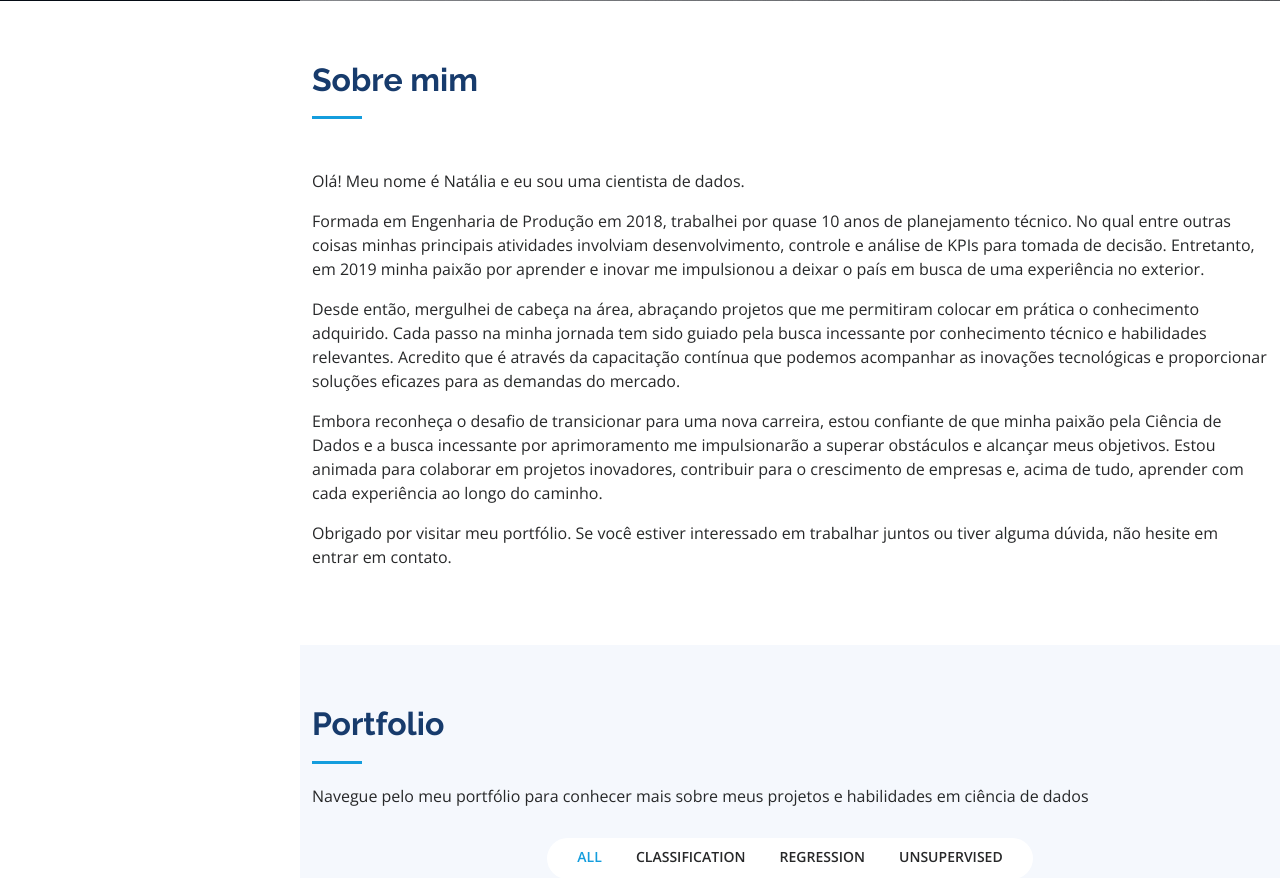
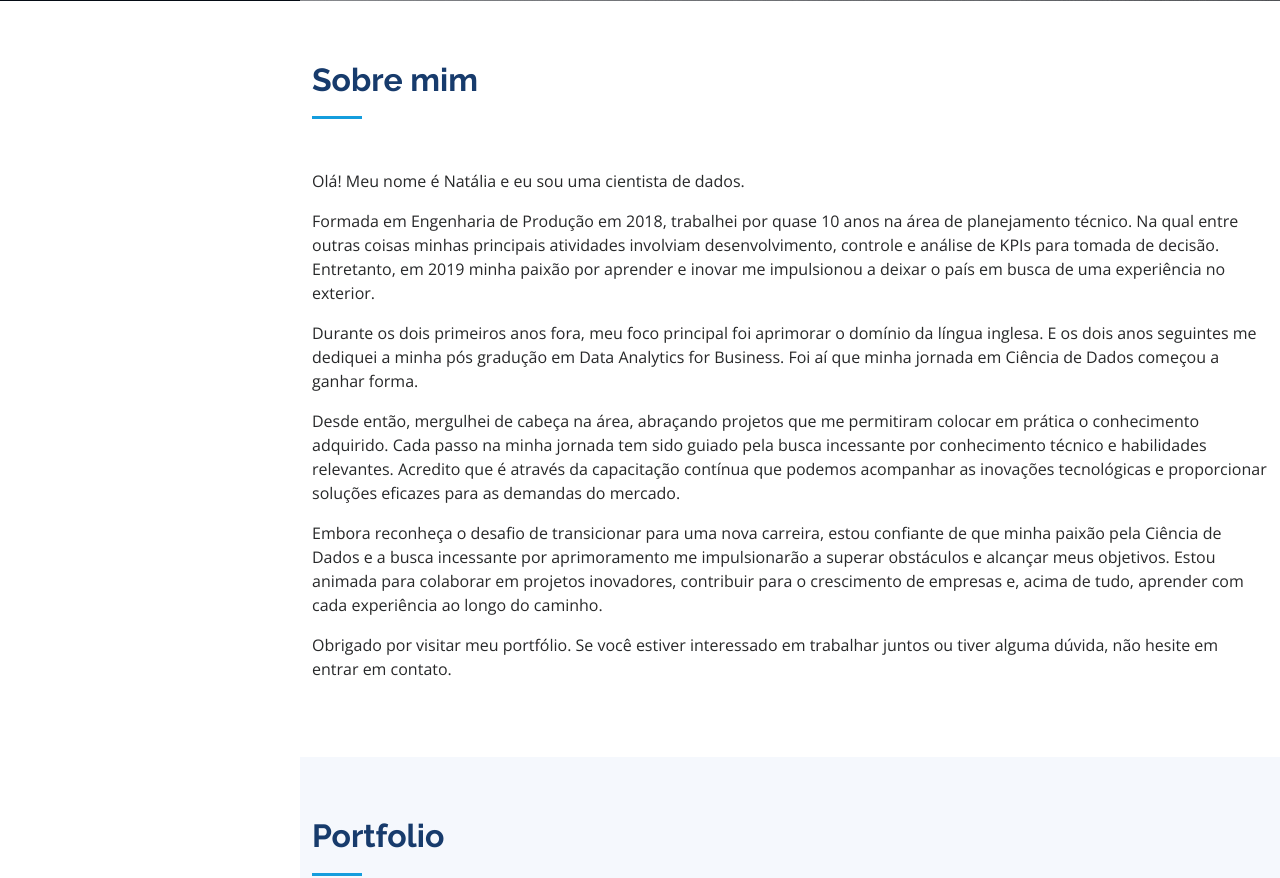
Before and after one commit to natalia-gcvs/natalia-goncalves-portfolio, a Flask app: page / in a window 1280 px wide. Shown: the part 799-1677 px from the top of the page. Run offline with Flask 3, Linux system fonts and the light colour scheme; some libraries are stand-ins or nearby versions.

Commit message:
update main and projects

```diff
--- a/templates/index.html
+++ b/templates/index.html
@@ -89,20 +89,24 @@
         <div class="row">
               <p>Olá! Meu nome é Natália e eu sou uma cientista de dados.</p>
 
-              <p>Formada em Engenharia de Produção em 2018, trabalhei por quase 10 anos de planejamento técnico. No qual entre
+              <p>Formada em Engenharia de Produção em 2018, trabalhei por quase 10 anos na área de planejamento técnico. Na qual entre
               outras coisas minhas principais atividades involviam desenvolvimento, controle e análise de KPIs para tomada de
               decisão. Entretanto, em 2019 minha paixão por aprender e inovar me impulsionou a deixar o país em busca de uma
               experiência no exterior.</p>
 
-            <p>Desde então, mergulhei de cabeça na área, abraçando projetos que me permitiram colocar em prática o conhecimento
+              <p>Durante os dois primeiros anos fora, meu foco principal foi aprimorar o domínio da língua inglesa. E os dois anos seguintes
+              me dediquei a minha pós gradução em Data Analytics for Business. Foi aí que minha jornada em Ciência de Dados começou a ganhar
+              forma.</p>
+
+              <p>Desde então, mergulhei de cabeça na área, abraçando projetos que me permitiram colocar em prática o conhecimento
               adquirido. Cada passo na minha jornada tem sido guiado pela busca incessante por conhecimento técnico e habilidades
               relevantes. Acredito que é através da capacitação contínua que podemos acompanhar as inovações tecnológicas e proporcionar
               soluções eficazes para as demandas do mercado.</p>
 
               <p>Embora reconheça o desafio de transicionar para uma nova carreira, estou confiante de que minha paixão pela Ciência
-                de Dados e a busca incessante por aprimoramento me impulsionarão a superar obstáculos e alcançar meus objetivos.
-                Estou animada para colaborar em projetos inovadores, contribuir para o crescimento de empresas e, acima de tudo,
-                aprender com cada experiência ao longo do caminho.</p>
+              de Dados e a busca incessante por aprimoramento me impulsionarão a superar obstáculos e alcançar meus objetivos.
+              Estou animada para colaborar em projetos inovadores, contribuir para o crescimento de empresas e, acima de tudo,
+              aprender com cada experiência ao longo do caminho.</p>
 
               <p>Obrigado por visitar meu portfólio. Se você estiver interessado em trabalhar juntos ou tiver alguma dúvida,
               não hesite em entrar em contato.</p>
@@ -268,7 +272,7 @@
                       <h5 class="card-title"><a href="https://medium.com/@natalia.gcvs/uma-breve-introdu%C3%A7%C3%A3o-%C3%A0-regress%C3%A3o-linear-377af14c08aa">Regressão Linear</a></h5>
                       <p class="card-text">A Regressão Linear é um dos algoritmos mais populares de machine learning
                         - graças à sua simplicidade, interpretabilidade e velocidade! Neste post,
-                        exploro em detalhes o funcionamento dessa abordagem. .</p>
+                        exploro em detalhes o funcionamento dessa abordagem.</p>
                     </div>
                   </div>
                 </div>
```
